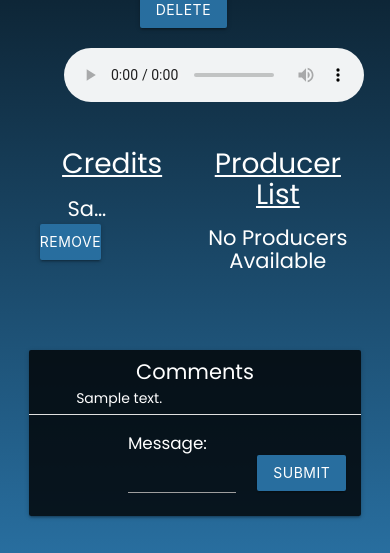
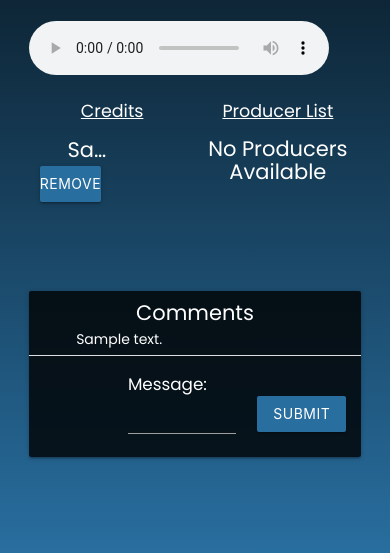
Before and after one commit to plam1216/beatstore, a Django app: page /beats/1 in a window 390 px wide. Shown: the part 291-844 px from the top of the page. Run offline with Django 4.2, Linux system fonts and the light colour scheme; a user stored in the database is signed in; tables that the repository leaves empty hold one stand-in row (values such as "Sample post").

Commit message:
fix mobile image margins

```diff
--- a/main_app/static/beatstore/style.css
+++ b/main_app/static/beatstore/style.css
@@ -191,10 +191,30 @@ p {
         font-size: 1rem;
     }
 
+    .track-info {
+        display: none;
+    }
+
+    .row.audio-player {
+        margin: 0;
+    }
+
+    .producers-list > h4 {
+        font-size: 1.25rem;
+    }
+
+    .producers-list >  .row > a > p {
+        font-size: 1rem;
+    }
+
+    .credits-list > h4{
+        font-size: 1.25rem;
+    }
+
     .coverart-index {
         height: 250px;
         width: 250px;
-        margin-left: 45px;
+        margin-left: 10px;
     }
 
     .producer-desc-titles {
--- a/main_app/templates/beats/detail.html
+++ b/main_app/templates/beats/detail.html
@@ -5,11 +5,11 @@
 <div class="container" style="width: 85%; margin-top: 50px">
     <!-- TOP SECTION; BEAT DETAILS -->
     <div class="row">
-        <div class="col s4" style="text-align: center;">
+        <div class="col s3" style="text-align: center;">
             <!-- 'url' is from AWS -->
             <img src="{{ awsurl }}/{{ beat.image }}" alt="{{ beat.name }}" class="coverart" />
         </div>
-        <div class="col s5" style="padding: 0">
+        <div class="track-info col s5" style="padding: 0">
             <h4 class="track track-title">{{ beat.name }}</h4>
             <p class="track-detail track">Genre: {{ beat.genre }}</p>
             <p class="track-detail track">BPM: {{ beat.bpm }}</p>
@@ -27,7 +27,7 @@
             </div>
             {% endif %}
         </div>
-        <div class="col s2">
+        <div class="col s4">
             <br /><br /><br /><br />
             <a href="https://www.linkedin.com/in/plam1216/">
                 <button type="submit" class="btn-large deep-orange darken-4">
@@ -48,7 +48,7 @@
     <!-- if user is logged in allow them to add/delete credits -->
     {% if user.is_authenticated %}
     <div class="row">
-        <div class="col s6">
+        <div class="credits-list col s6">
             <!-- CREDITS -->
             <h4 style="text-decoration: underline;">Credits</h4>
             {% if beat.producers.count %}
@@ -71,7 +71,7 @@
             {% endif %}
         </div>
 
-        <div class="col s6">
+        <div class="producers-list col s6">
             <!-- PRODUCER LIST -->
             <h4 style="text-decoration: underline;">Producer List</h4>
             {% if producers.count %}
@@ -97,8 +97,8 @@
 
     <!-- if not logged in only show credits -->
     {% else %}
-    <div class="row">
-        <div class="col s12">
+    <div class="credits-list row">
+        <!-- <div class="col s12"> -->
             <h4 style="text-decoration: underline;">Credits</h4>
             {% if beat.producers.count %}
             {% for producer in beat.producers.all %}
@@ -111,7 +111,7 @@
             {% else %}
             <h5> No Producers Credited... </h5>
             {% endif %}
-        </div>
+        <!-- </div> -->
     </div>
     {% endif %}
 
```
